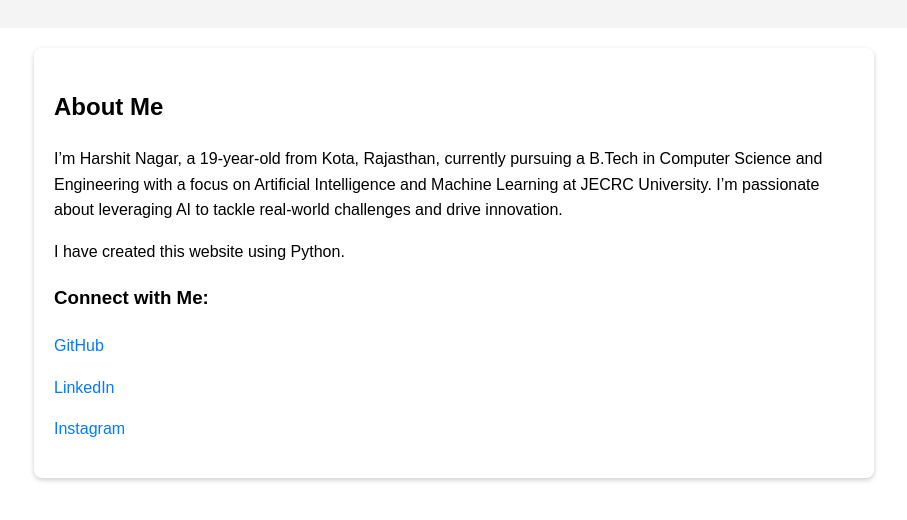
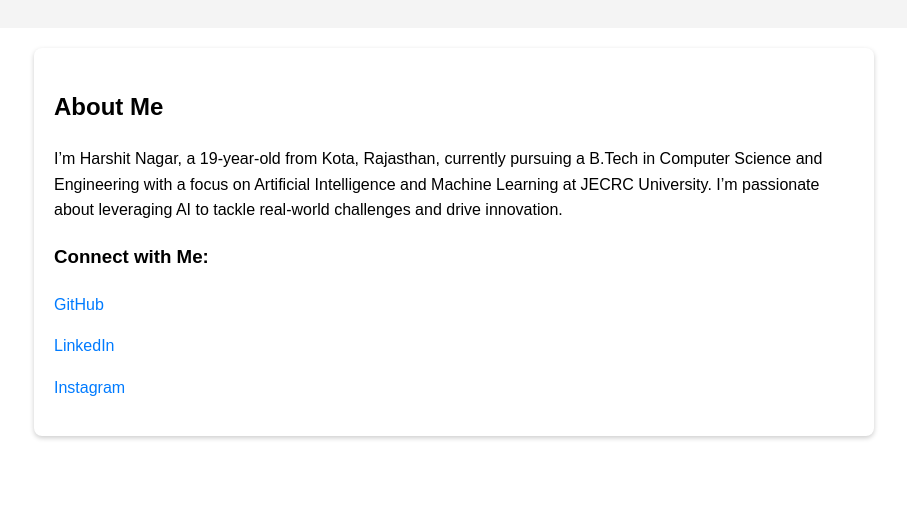
Before and after one commit to harshitnagar22/Webpage, a plain HTML site: page index.html in a window 1280 px wide. Shown: the part 106-626 px from the top of the page, without its empty margins (186-1093 px from the left). Drawn offline with Linux system fonts and the light colour scheme.

Commit message:
Update index.html

```diff
--- a/index.html
+++ b/index.html
@@ -49,7 +49,6 @@
             I’m Harshit Nagar, a 19-year-old from Kota, Rajasthan, currently pursuing a B.Tech in Computer Science and Engineering with a focus on Artificial Intelligence and Machine Learning at JECRC University.
             I’m passionate about leveraging AI to tackle real-world challenges and drive innovation.
         </p>
-        <p>I have created this website using Python.</p>
         <h3>Connect with Me:</h3>
         <div class="links">
             <p><a href="https://github.com/harshitnagar22" target="_blank">GitHub</a></p>
```
